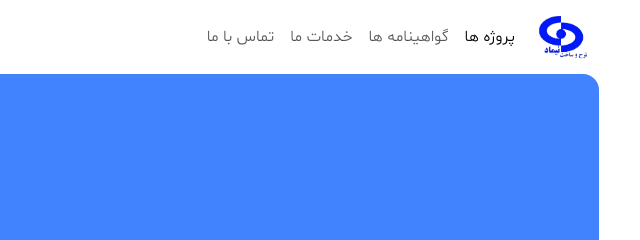
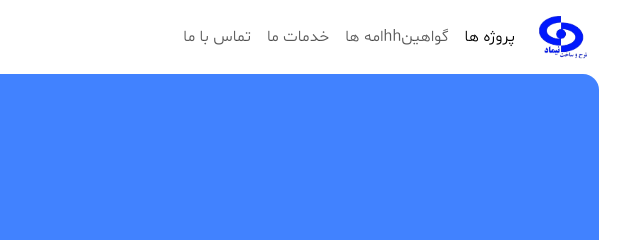
Before and after one commit to mokhori/Nimad-Front, a plain HTML site: page Nimad/index.html in a window 1280 px wide. Shown: the top 240 px of the page, 611-1251 px from the left. Drawn offline with Linux system fonts and the light colour scheme; files whose address does not match are found by name.

Commit message:
chertopert

```diff
--- a/Nimad/index.html
+++ b/Nimad/index.html
@@ -30,7 +30,7 @@
                 <a class="nav-link active" aria-current="page" href="#">پروژه ها</a>
               </li>
               <li class="nav-item">
-                <a class="nav-link" href="#">گواهینامه ها</a>
+                <a class="nav-link" href="#">گواهینhhامه ها</a>
               </li>
               <li class="nav-item">
                 <a class="nav-link" href="#"> خدمات ما</a>
```
